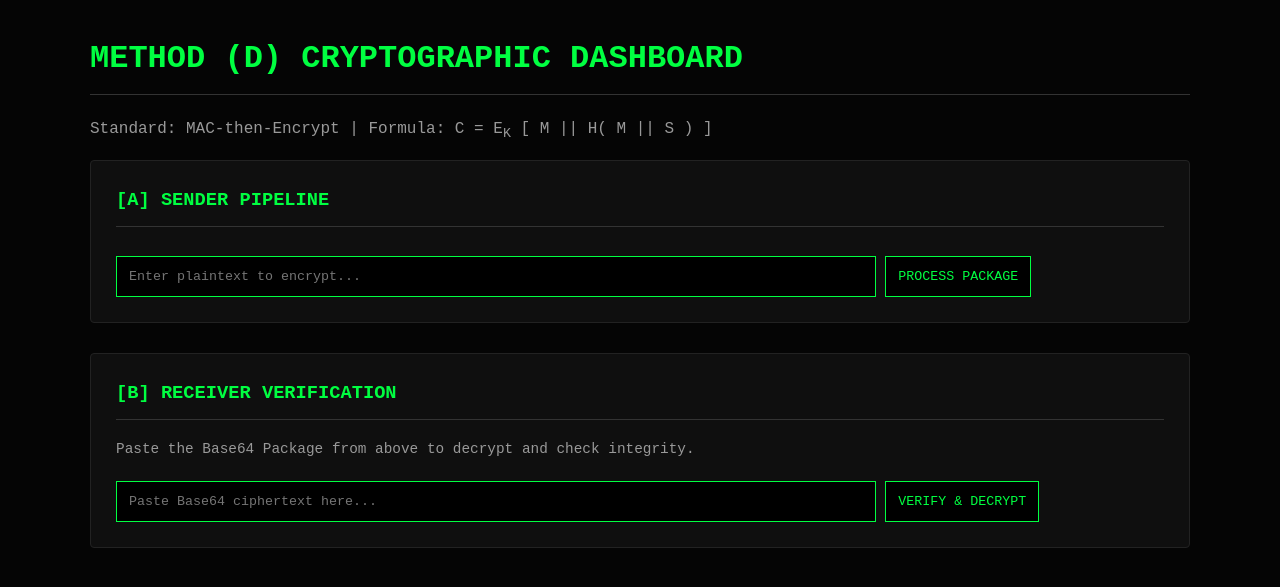
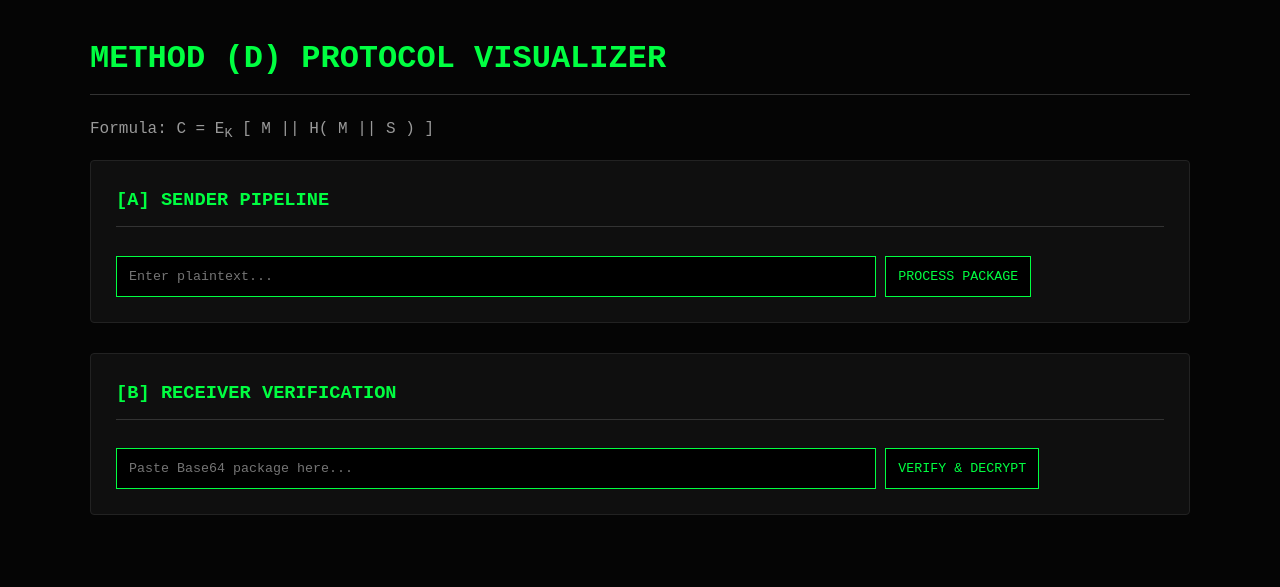
Before and after one commit to Vickiegatheru/Computer-Network-Security, a Flask app: page / in a window 1280 px wide. Shown: the top 587 px of the page. Run offline with Flask 3, Linux system fonts and the light colour scheme.

Commit message:
UI Interface

```diff
--- a/app.py
+++ b/app.py
@@ -9,10 +9,12 @@ def home():
     dec_data = {}
 
     if request.method == 'POST':
+        # Check if the "Encrypt" form was submitted
         if 'msg' in request.form:
             ct, steps = encrypt_m4(request.form['msg'])
             enc_data = {'ct': ct, 'steps': steps}
 
+        # Check if the "Decrypt" form was submitted
         if 'cip' in request.form:
             msg, valid, steps = decrypt_m4(request.form['cip'])
             dec_data = {'msg': msg, 'valid': valid, 'steps': steps}
--- a/templates/index.html
+++ b/templates/index.html
@@ -2,23 +2,20 @@
 <html lang="en">
 <head>
     <meta charset="UTF-8">
-    <title>Method (d) Advanced Protocol Analysis</title>
+    <title>Method (d) Advanced Dashboard</title>
     <style>
         :root { --neon: #00ff41; --bg: #050505; --gray: #999; --alert: #ff3131; }
         body { background: var(--bg); color: #ccc; font-family: 'Courier New', monospace; padding: 25px; line-height: 1.6; }
         .container { max-width: 1100px; margin: auto; }
         .panel { background: #0f0f0f; border: 1px solid #222; padding: 25px; margin-bottom: 30px; border-radius: 4px; }
-
         h1, h3 { color: var(--neon); text-transform: uppercase; margin-top: 0; border-bottom: 1px solid #333; padding-bottom: 10px; }
         input, button { background: #000; border: 1px solid var(--neon); color: var(--neon); padding: 12px; font-family: inherit; margin-top: 10px; }
         button:hover { background: var(--neon); color: black; cursor: pointer; font-weight: bold; }
-
         .analysis-container { margin: 20px 0; border-left: 3px solid var(--neon); padding-left: 20px; }
         .step-block { margin-bottom: 25px; }
-        .label { color: var(--neon); font-weight: bold; font-size: 1.1em; display: block; }
-        .hex-data { background: #111; color: white; padding: 10px; display: block; border: 1px solid #222; margin: 8px 0; word-break: break-all; font-size: 0.9em; }
-        .tech-desc { color: var(--gray); font-size: 0.95em; border-top: 1px solid #222; padding-top: 5px; }
-
+        .label { color: var(--neon); font-weight: bold; display: block; }
+        .hex-data { background: #111; color: white; padding: 10px; display: block; border: 1px solid #222; margin: 8px 0; word-break: break-all; font-size: 0.85em; }
+        .tech-desc { color: var(--gray); font-size: 0.9em; border-top: 1px solid #222; padding-top: 5px; }
         .output-box { border: 1px dashed var(--neon); padding: 20px; color: var(--neon); background: rgba(0,255,65,0.03); margin-top: 20px; }
         .output-box.fail { border-color: var(--alert); color: var(--alert); }
         .copy-btn { float: right; padding: 5px 10px; font-size: 0.8em; margin-top: -5px; }
@@ -26,13 +23,13 @@
 </head>
 <body>
     <div class="container">
-        <h1>Method (d) Cryptographic Dashboard</h1>
-        <p style="color: var(--gray);">Standard: MAC-then-Encrypt | Formula: C = E<sub>K</sub> [ M || H( M || S ) ]</p>
+        <h1>Method (d) Protocol Visualizer</h1>
+        <p style="color: var(--gray);">Formula: C = E<sub>K</sub> [ M || H( M || S ) ]</p>
 
         <div class="panel">
             <h3>[A] SENDER PIPELINE</h3>
             <form method="POST">
-                <input name="msg" placeholder="Enter plaintext to encrypt..." style="width: 70%;" required>
+                <input name="msg" placeholder="Enter plaintext..." style="width: 70%;" required>
                 <button type="submit">PROCESS PACKAGE</button>
             </form>
 
@@ -47,7 +44,7 @@
                 {% endfor %}
             </div>
             <div class="output-box">
-                <button class="copy-btn" onclick="copyCipher()">📋 COPY FOR RECEIVER</button>
+                <button class="copy-btn" onclick="copyCipher()">📋 COPY CIPHERTEXT</button>
                 <strong>FINAL SECURE PACKAGE (BASE64):</strong><br>
                 <code id="cipherText">{{ enc.ct }}</code>
             </div>
@@ -56,9 +53,8 @@
 
         <div class="panel">
             <h3>[B] RECEIVER VERIFICATION</h3>
-            <p style="color: var(--gray); font-size: 0.9em; margin-bottom: 10px;">Paste the Base64 Package from above to decrypt and check integrity.</p>
             <form method="POST">
-                <input name="cip" placeholder="Paste Base64 ciphertext here..." style="width: 70%;" required>
+                <input name="cip" placeholder="Paste Base64 package here..." style="width: 70%;" required>
                 <button type="submit">VERIFY & DECRYPT</button>
             </form>
 
@@ -74,7 +70,7 @@
             </div>
             <div class="output-box {{ 'fail' if not dec.valid }}">
                 <strong>DECRYPTED MESSAGE:</strong> {{ dec.msg }} <br>
-                <strong>STATUS:</strong> {{ "AUTHENTICATED - Integrity Verified ✅" if dec.valid else "CRITICAL - Data Tampered ❌" }}
+                <strong>STATUS:</strong> {{ "AUTHENTICATED ✅" if dec.valid else "COMPROMISED ❌" }}
             </div>
             {% endif %}
         </div>
@@ -84,7 +80,7 @@
     function copyCipher() {
         const text = document.getElementById('cipherText').innerText;
         navigator.clipboard.writeText(text);
-        alert("Ciphertext copied! Now paste it into the Receiver section.");
+        alert("Copied! Paste this into the Receiver section.");
     }
     </script>
 </body>
```
Also changed, not shown: crypto_logic.py (+23 -20 lines).
